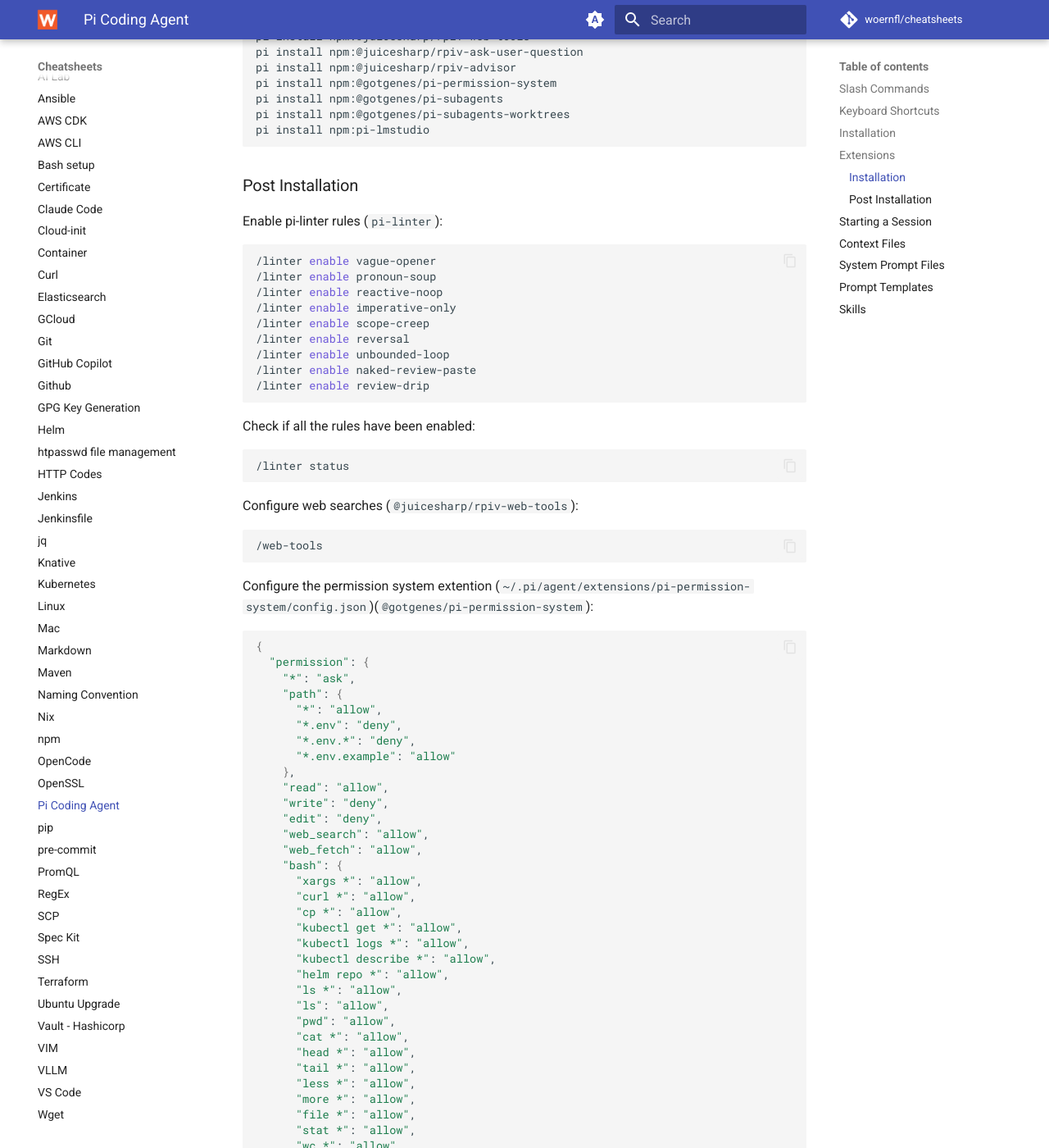
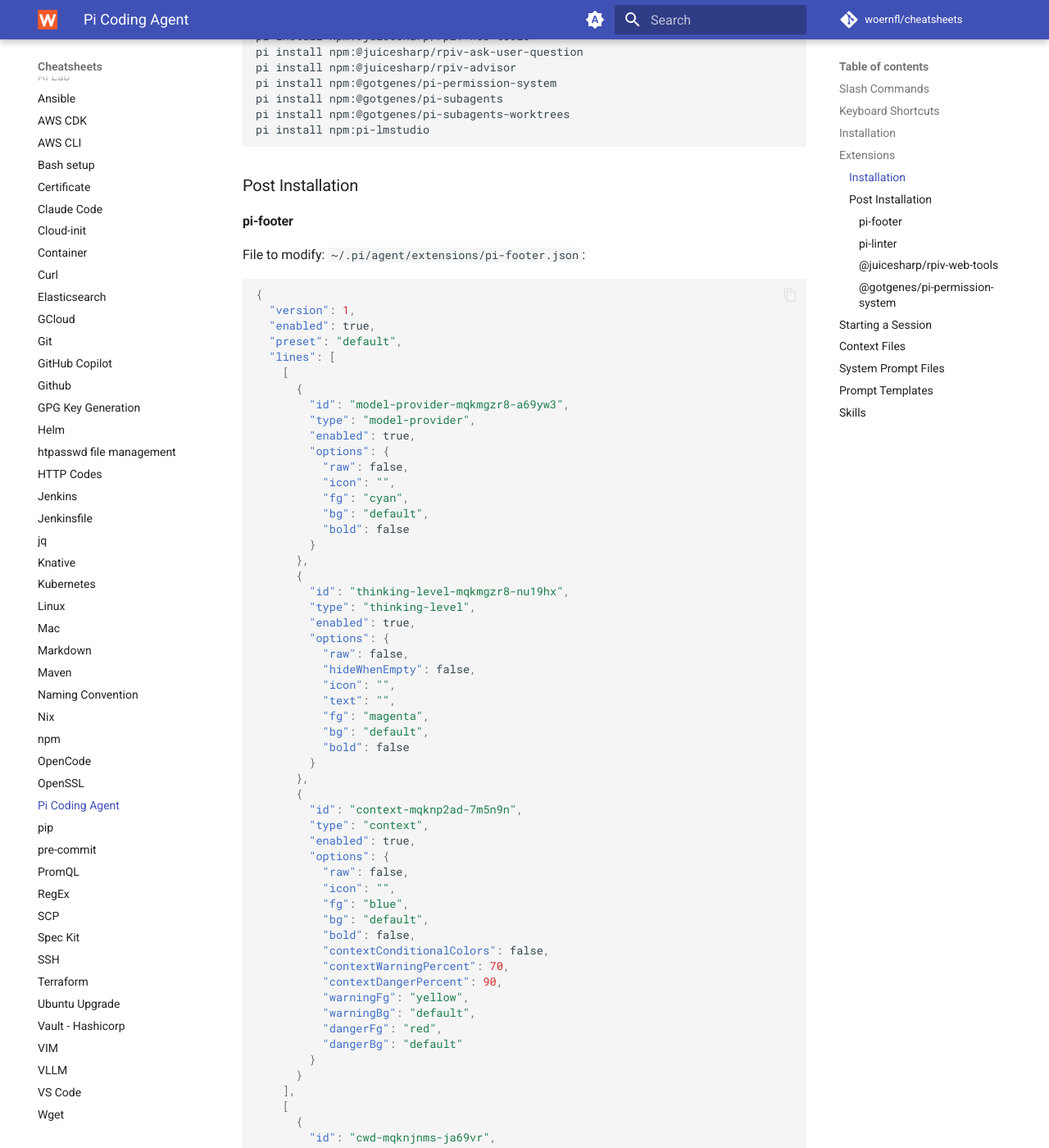
Before and after one commit to woernfl/cheatsheets, an MkDocs documentation site: the page built from docs/pi.md, in a window 1280 px wide and 1400 px high, scrolled down 2265 px. Shown: the whole window at 82% size. Built offline with MkDocs 1.6.1 and Material for MkDocs 9.7.7, drawn with Linux system fonts in a browser that asks for light colours; comment, search, counter and statistics services are not loaded; some of the changed text lies outside the part shown.

Commit message:
Rename pi-bar to pi-footer and update usage (#401)
* Rename pi-bar to pi-footer and update usage

Updated extension names and configuration details for Pi.

* Apply Prettier format

* Fix formatting of section headers in pi.md

---------

Co-authored-by: autofix-ci[bot] <114827586+autofix-ci[bot]@users.noreply.github.com>

````diff
--- a/docs/pi.md
+++ b/docs/pi.md
@@ -49,7 +49,7 @@
 
 Here are some useful extensions:
 
-- `pi-bar`: status bar extension that shows useful information at the bottom of the interface.
+- `pi-footer`: statusline extension for pi.
 - `pi-loadout`: adds a `/loadout` command for choosing which tools and skills are active in the current Pi session.
 - `pi-linter`: deterministic linter that renders findings above the input bar in pi.
 - `pi-mcp-adapter`: use MCP servers with Pi.
@@ -66,7 +66,7 @@
 After installation, you may need to run `/reload` to activate the extensions.
 
 ```bash
-pi install npm:pi-bar
+pi install npm:pi-footer
 pi install npm:pi-loadout
 pi install npm:pi-linter
 pi install npm:pi-mcp-adapter
@@ -81,7 +81,116 @@
 
 ### Post Installation
 
-Enable pi-linter rules (`pi-linter`):
+#### pi-footer
+
+File to modify: `~/.pi/agent/extensions/pi-footer.json`:
+
+```json
+{
+  "version": 1,
+  "enabled": true,
+  "preset": "default",
+  "lines": [
+    [
+      {
+        "id": "model-provider-mqkmgzr8-a69yw3",
+        "type": "model-provider",
+        "enabled": true,
+        "options": {
+          "raw": false,
+          "icon": "",
+          "fg": "cyan",
+          "bg": "default",
+          "bold": false
+        }
+      },
+      {
+        "id": "thinking-level-mqkmgzr8-nu19hx",
+        "type": "thinking-level",
+        "enabled": true,
+        "options": {
+          "raw": false,
+          "hideWhenEmpty": false,
+          "icon": "",
+          "text": "",
+          "fg": "magenta",
+          "bg": "default",
+          "bold": false
+        }
+      },
+      {
+        "id": "context-mqknp2ad-7m5n9n",
+        "type": "context",
+        "enabled": true,
+        "options": {
+          "raw": false,
+          "icon": "",
+          "fg": "blue",
+          "bg": "default",
+          "bold": false,
+          "contextConditionalColors": false,
+          "contextWarningPercent": 70,
+          "contextDangerPercent": 90,
+          "warningFg": "yellow",
+          "warningBg": "default",
+          "dangerFg": "red",
+          "dangerBg": "default"
+        }
+      }
+    ],
+    [
+      {
+        "id": "cwd-mqknjnms-ja69vr",
+        "type": "cwd",
+        "enabled": true,
+        "options": {
+          "raw": false,
+          "icon": "",
+          "fg": "blue",
+          "bg": "default",
+          "bold": false,
+          "cwdDisplayStyle": "full-home",
+          "segments": 2
+        }
+      },
+      {
+        "id": "git-branch-mqknims8-f95pb8",
+        "type": "git-branch",
+        "enabled": true,
+        "options": {
+          "raw": false,
+          "hideWhenEmpty": false,
+          "icon": "",
+          "text": "",
+          "fg": "magenta",
+          "bg": "default",
+          "bold": false,
+          "gitBranchDisplayStyle": "round-brackets",
+          "surroundLeft": "",
+          "surroundRight": ""
+        }
+      }
+    ]
+  ],
+  "separator": "pipe",
+  "separatorFg": "default",
+  "separatorBg": "default",
+  "iconMode": "text",
+  "minimalist": true,
+  "terminal": {
+    "widthMode": "full",
+    "colorLevel": "ansi256"
+  },
+  "extensionStatusRow": {
+    "hiddenKeys": [],
+    "knownKeys": ["loadout"]
+  }
+}
+```
+
+#### pi-linter
+
+Use slash commands directly in `pi`:
 
 ```bash
 /linter enable vague-opener
@@ -101,15 +210,19 @@
 /linter status
 ```
 
-Configure web searches (`@juicesharp/rpiv-web-tools`):
+#### @juicesharp/rpiv-web-tools
+
+Use slash commands directly in `pi`:
 
 ```bash
 /web-tools
 ```
 
-Configure the permission system extention (`~/.pi/agent/extensions/pi-permission-system/config.json`)(`@gotgenes/pi-permission-system`):
+#### @gotgenes/pi-permission-system
 
-```bash
+File to modify: `~/.pi/agent/extensions/pi-permission-system/config.json`:
+
+```json
 {
   "permission": {
     "*": "ask",
````
